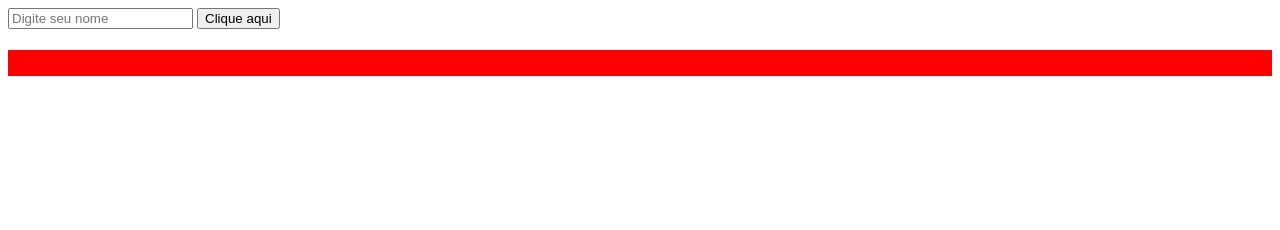
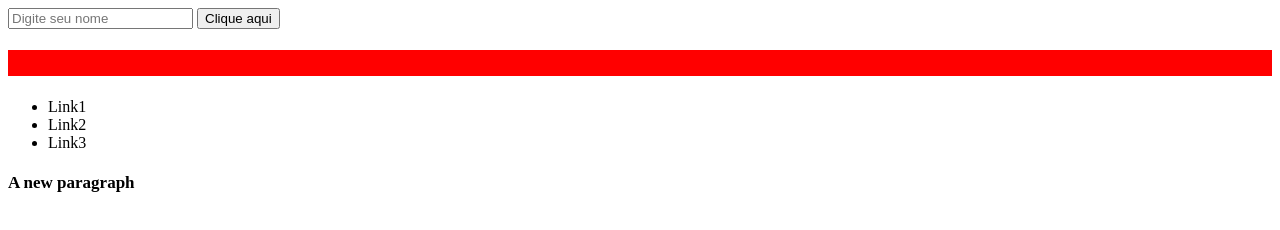
Before and after one commit to Muethea/Javascript-training, a plain HTML site: page language basics/DOM/index.html in a window 1280 px wide. Drawn offline with Linux system fonts and the light colour scheme.

Commit message:
feat: update funcoens of dom

```diff
--- a/language basics/DOM/index.html
+++ b/language basics/DOM/index.html
@@ -10,6 +10,13 @@
     <button id="button">Clique aqui</button>
 
     <h1 id="h1"></h1>
+    <ul>
+      <li>Link1</li>
+      <li>Link2</li>
+      <li>Link3</li>
+    </ul>
+
+    <h1 id="a"></h1>
     <script src="./index.js"></script>
   </body>
 </html>
--- a/language basics/DOM/index.js
+++ b/language basics/DOM/index.js
@@ -6,6 +6,15 @@ const button = document.getElementById('button')
 h1.style.background = 'red'
 h1.style.padding = '13px'
 h1.style.color = '#ffff'
+
+var p = document.createElement('p')
+
+p.textContent = 'A new paragraph'
+p.style.fontSize = '17px'
+
+var a = document.querySelector('#a')
+
+a.appendChild(p)
 
 button.addEventListener('click', () => {
   const valorDigitado = inputValue.value.trim()
```
